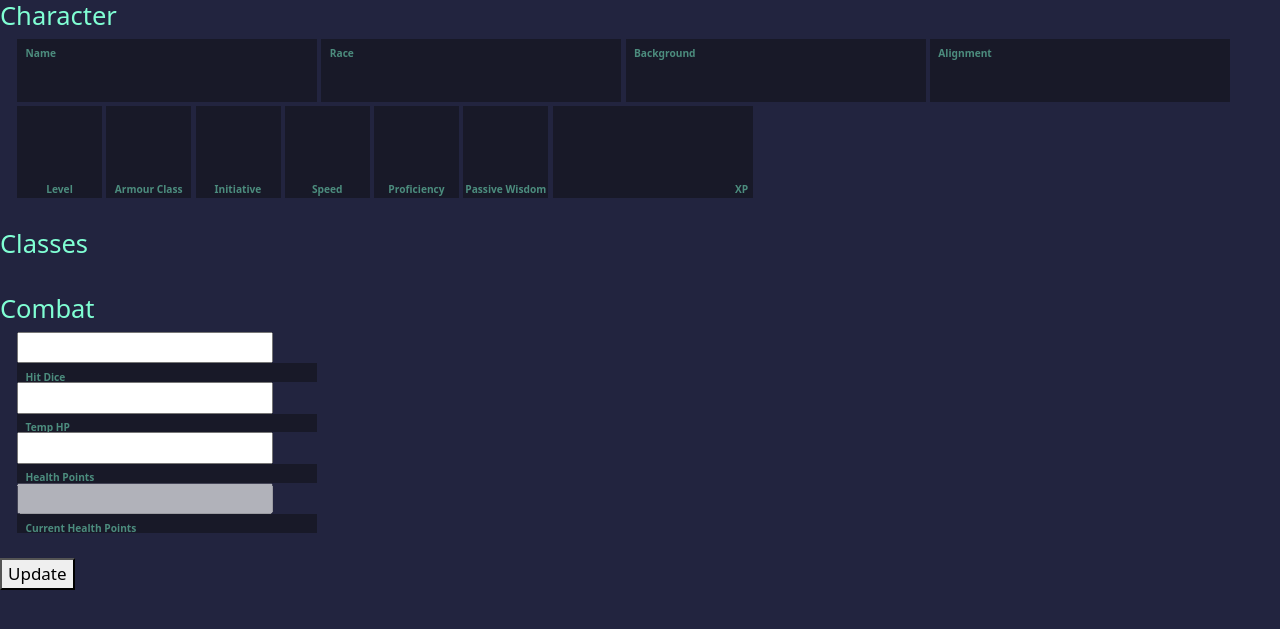
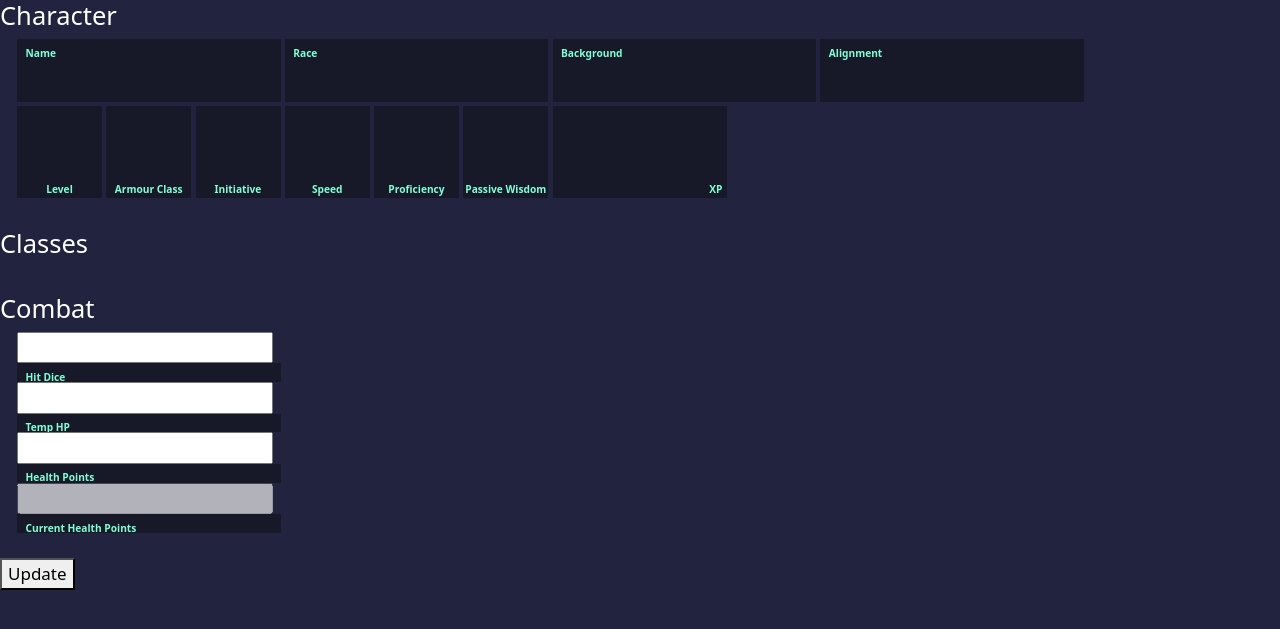
Before and after one commit to liamoconnor87/julies_demiplane, a Flask app: template templates/index.html in a window 1280 px wide. Shown: the top 629 px of the page. Run offline with Flask 3, Linux system fonts and the light colour scheme; the template is opened without the code that fills it, so the values that code supplies are empty; parts of the project's set-up code (start-up, migrations or seed data) failed here and were passed over.

Commit message:
more styles

```diff
--- a/static/css/dnd_sheet.css
+++ b/static/css/dnd_sheet.css
@@ -3,6 +3,9 @@
     --primary-color-transparent: rgba(20, 20, 30, 0.7);
     --secondary-color: rgb(128, 255, 212);
     --secondary-color-dark: rgba(128, 255, 212, 0.5);
+    --text-colour-one: rgb(255, 0, 200);
+    --text-colour-two: rgb(0, 191, 255);
+    --text-colour-three: rgb(255, 255, 255);
 }
 
 html {
@@ -11,7 +14,7 @@ html {
 
 body {
     background-color: var(--primary-color);
-    color: var(--secondary-color);
+    color: var(--text-colour-three);
 }
 
 /* Ensure form labels are always above fields */
@@ -30,10 +33,9 @@ body {
 
 .fixed-input {
     width: 100%;
-
     box-sizing: border-box;
     background: var(--primary-color-transparent);
-    color: var(--secondary-color);
+    color: var(--text-colour-three);
     padding: 0.5rem 0.75rem;
     border: none;
     border-radius: 0;
@@ -41,7 +43,11 @@ body {
     font-size: 1.05rem;
     transition: background 0.2s;
     display: block;
-    max-width: 300px;
+    max-width: 15.5rem;
+}
+
+.fixed-input[disabled] {
+   color: var(--text-colour-one);
 }
 
 .row {
@@ -53,7 +59,7 @@ body {
 
 .row label {
     background: var(--primary-color-transparent);
-    color: var(--secondary-color-dark);
+    color: var(--secondary-color);
     padding: 0;
     border: none;
     border-radius: 0;
@@ -62,7 +68,7 @@ body {
     display: block;
     font-size: 0.6rem;
     width: 100%;
-    max-width: 300px;
+    max-width: 15.5rem;
     box-sizing: border-box;
     transition: background 0.2s;
     line-height: 1;
@@ -81,7 +87,7 @@ body {
 .char-info-field {
     flex: 1 1 100%;
     min-width: 120px;
-    max-width: 300px;
+    max-width: 15.5rem;
     margin-right: 0.25rem;
     margin-bottom: 0.25rem;
 }
@@ -163,13 +169,13 @@ body {
     flex-direction: column;
     align-items: stretch;
     flex: 0 0 auto;
-    max-width: 200px;
+    max-width: 10.25rem;
     margin-right: 0.25rem;
     margin-bottom: 0.25rem;
 }
 
 .combat-xp-field input {
-    width: 200px;
+    width: 10.25rem;
     text-align: center;
     font-size: 2.5rem;
     box-sizing: border-box;
@@ -185,10 +191,9 @@ body {
 
 .combat-xp-field label {
     background: var(--primary-color-transparent);
-    color: var(--secondary-color-dark);
     font-weight: bold;
     font-size: 0.6rem;
-    width: 200px;
+    width: 10.25rem;
     padding: 0.25rem 0.25rem 0.25rem 0;
     text-align: right;
     line-height: 1;
@@ -202,7 +207,7 @@ body {
 }
 
 .class-name-field {
-    max-width: 200px;
+    max-width: 100px;
     flex: 0 0 auto;
     margin-right: 0.3rem;
 }
@@ -213,7 +218,7 @@ body {
 
 @media (max-width: 499px) {
     #add-class-field-dropdown.class-name-field {
-        max-width: calc(200px - 3.31rem);
+        max-width: calc(100px - 3.31rem);
     }
 }
 
@@ -224,7 +229,6 @@ body {
     flex-direction: column;
     align-items: center;
     margin-right: 0.3rem;
-    margin-bottom: 0.3rem;
 }
 
 .class-level-field input {
@@ -232,6 +236,7 @@ body {
     padding: 0.5rem 0;
     width: 100%;
     -moz-appearance: textfield;
+    height: 2.58rem;
 }
 
 .class-level-field input::-webkit-outer-spin-button,
@@ -261,7 +266,6 @@ body {
     max-width: 3.0rem;
     min-width: 3.0rem;
     flex: 0 0 auto;
-    margin: 0;
     margin-right: 0.31rem;
 }
 
@@ -309,7 +313,7 @@ body {
 .small-square-btn-field .class-btn {
     font-size: 1.5rem;
     box-sizing: border-box;
-    height: 2.7rem;
+    height: 2.65rem;
     width: 3.0rem;
     display: flex;
     padding: 0;
@@ -333,7 +337,7 @@ body {
     cursor: pointer;
     text-align: center;
     background: var(--primary-color-transparent);
-    color: var(--secondary-color);
+    color: var(--text-colour-three);
     border: none;
 }
 
--- a/templates/components/classes_section.html
+++ b/templates/components/classes_section.html
@@ -6,7 +6,7 @@
             <div class="char-info-field class-name-field">
                 <label for="classes-class_name-{{ char_class.id }}">Class Name</label>
                 <input type="text" id="classes-class_name-{{ char_class.id }}"
-                       name="classes-class_name-{{ char_class.id }}" value="{{ char_class.class_name }}" readonly class="fixed-input">
+                       name="classes-class_name-{{ char_class.id }}" value="{{ char_class.class_name | title() }}" readonly class="fixed-input">
             </div>
             <div class="char-info-field class-level-field">
                 <label for="classes-level-{{ char_class.id }}">Level</label>
@@ -34,9 +34,9 @@
             <div class="char-info-field class-name-field" id="add-class-field-dropdown">
                 <label for="class_to_character-class_id">Select Class</label>
                 <select id="class_to_character-class_id" name="class_to_character-class_id" class="fixed-input">
-                    <option value="">--- Options ---</option>
+                    <option value="" disabled selected>Classes</option>
                         {% for class_option in class_options %}
-                            <option value="{{ class_option.id }}">{{ class_option.name }}</option>
+                            <option value="{{ class_option.id }}">{{ class_option.name | title() }}</option>
                         {% endfor %}
                 </select>
             </div>
```
